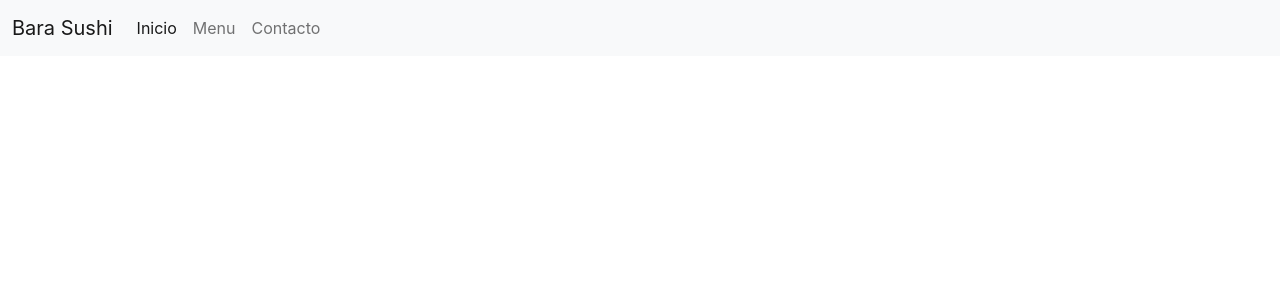
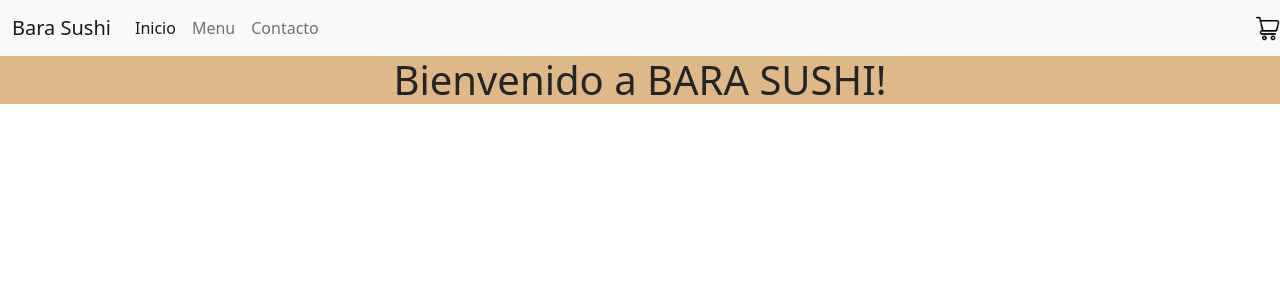
Before and after one commit to agugroppa/groppa-app., a React (Create React App) app: page / in a window 1280 px wide. Shown: the top 300 px of the page. Built offline with nearby package versions, Linux system fonts and the light colour scheme.

Commit message:
Desaio 4
Se agrega carrito en la NavBar y se agrega componente ItemListContainer.

```diff
--- a/src/App.js
+++ b/src/App.js
@@ -1,7 +1,9 @@
 import logo from './logo.svg';
 import './App.css';
+import 'bootstrap/dist/css/bootstrap.min.css';
 import NavBar from './components/NavBar';
-import { Nav } from 'react-bootstrap';
+import ItemListContainer from './components/ItemListContainer/ItemListContainer';
+
 
 
 function App() {
@@ -9,6 +11,7 @@ function App() {
     <div className="App">
       <header>
         <NavBar/>
+        <ItemListContainer greeting={"Bienvenido a BARA SUSHI!"}/>
       </header>
     </div>
   );
--- /dev/null
+++ b/src/components/CartWidget/CartWidget.jsx
@@ -0,0 +1,15 @@
+import React from 'react';
+import carrito from "./carrito.png";
+
+
+
+const CartWidget = () => {
+    return (
+        <div>
+            <img src= {carrito} alt="carrito" width={"25px"}/>
+        </div>
+    )
+
+}
+
+export default CartWidget;
--- /dev/null
+++ b/src/components/ItemListContainer/ItemListContainer.css
@@ -0,0 +1,3 @@
+.greetingStyles{
+    background-color: burlywood;
+}
--- /dev/null
+++ b/src/components/ItemListContainer/ItemListContainer.jsx
@@ -0,0 +1,15 @@
+import React from "react";
+import "./ItemListContainer.css";
+
+
+
+const ItemListContainer = ({greeting}) =>{
+    return(
+        <div className="greetingStyles">
+            <h1>{greeting}</h1>
+        </div>
+    )
+
+}
+
+export default ItemListContainer;
--- a/src/components/NavBar.jsx
+++ b/src/components/NavBar.jsx
@@ -1,4 +1,7 @@
 import React from 'react';
+import CartWidget from './CartWidget/CartWidget';
+
+
 
 const NavBar = () => {
     return (
@@ -23,6 +26,7 @@ const NavBar = () => {
                     </ul>
                     </div>
                 </div>
+                <CartWidget/>
             </nav>
         </div>
     );
```
Also changed, not shown: src/components/CartWidget/carrito.png (added).
